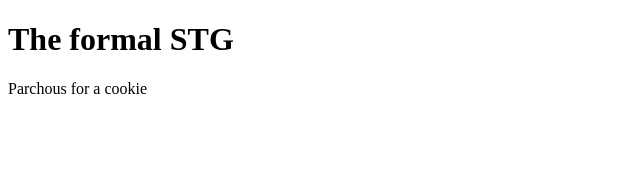
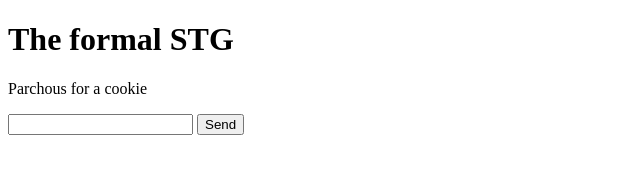
Before and after one commit to sajidbarakat/the-goat, a plain HTML site: page index.html in a window 1280 px wide. Shown: the whole page, without its empty margins (0-640 px from the left). Drawn offline with Linux system fonts and the light colour scheme.

Commit message:
Update index.html

```diff
--- a/index.html
+++ b/index.html
@@ -8,5 +8,7 @@
 <body>
     <H1>The formal STG</H1>
    <p>Parchous for a cookie</p>
+   <input type="email" name="email">
+   <input type="submit" value="Send">
 </body>
 </html>
```
